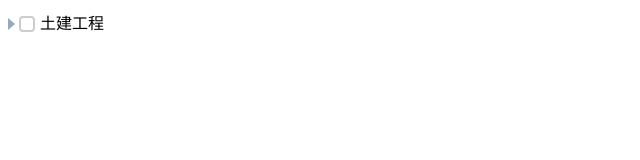
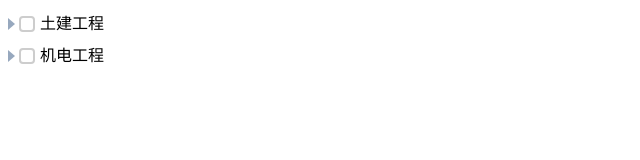
Before and after one commit to woshichenxi2003/vue-tree, a Vue app: page / in a window 1280 px wide. Shown: the top 160 px of the page, without its empty margins (0-640 px from the left). Built offline with nearby package versions, Linux system fonts and the light colour scheme.

Commit message:
第四次提交

```diff
--- a/src/components/tree.vue
+++ b/src/components/tree.vue
@@ -14,11 +14,9 @@ export default {
             //重构后的数据且初始化数据
             let newNode = [];
             let currentNode = this.node;
-            // currentNode.forEach(function(element, index) {
-            //     this.reBuildData()
-            // }, this);
             this.reBuildData(currentNode, newNode);
             console.log(newNode);
+            console.log(currentNode);
             return newNode
         }
     },
@@ -27,35 +25,47 @@ export default {
         //数据重建方法
         reBuildData(arr, outArr) {
             arr.forEach((ele, index) => {
-                if (ele._parentId === null) {
+                console.log(ele._parentId, ele.name);
+                if (ele._parentId == null) {
                     // 给父节点添加自定义属性 初始化只有根目录显示不打开子目录
+                    // console.log(ele.name);
                     ele.isShow = true;
                     ele.isChecked = false;
                     ele.isOpen = true;
                     ele.childNode = this.checkChildNode(ele.id, arr);
                     outArr.push(ele);
-                    arr.splice(index, 1);
-                } else {
-                    ele.isShow = false;
-                    ele.isChecked = false;
-                    ele.isOpen = true;
-                    ele.childNode = this.checkChildNode(ele.id, arr);
-                    outArr.push(ele);
-                    arr.splice(index, 1);
+                    // arr.splice(index, 1);
                 }
+                // else {
+                //     console.log('是一个子类');
+                //     ele.isShow = true;
+                //     ele.isChecked = false;
+                //     ele.isOpen = true;
+                //     ele.childNode = this.checkChildNode(ele.id, arr);
+                //     outArr.push(ele);
+                //     arr.splice(index, 1);
+                // }
             })
         },
         //找出一个id下的所有子节点的方法 ，用于在递归遍历中
         checkChildNode(cId, arr) {
+            let num = 0;
             let currentArr = [];
             arr.forEach(function(element, index) {
-                // console.log(element._parentId == cId);
                 if (element._parentId == cId) {
+                    //找到子元素后继续寻找子元素的子元素
+                    element.isShow = true;
+                    element.isChecked = false;
+                    element.isOpen = true;
+                    element.childNode = this.checkChildNode(element.id, arr);
                     currentArr.push(element);
-                    console.log('找到的子元素', element);
+                    console.log('为id为', element.id, '找到的子元素', element);
+
+                } else {
+                    return [];
                 }
             }, this);
-            // console.log('返回数组', currentArr);
+
             return currentArr;
         },
         show(eve) {
```
